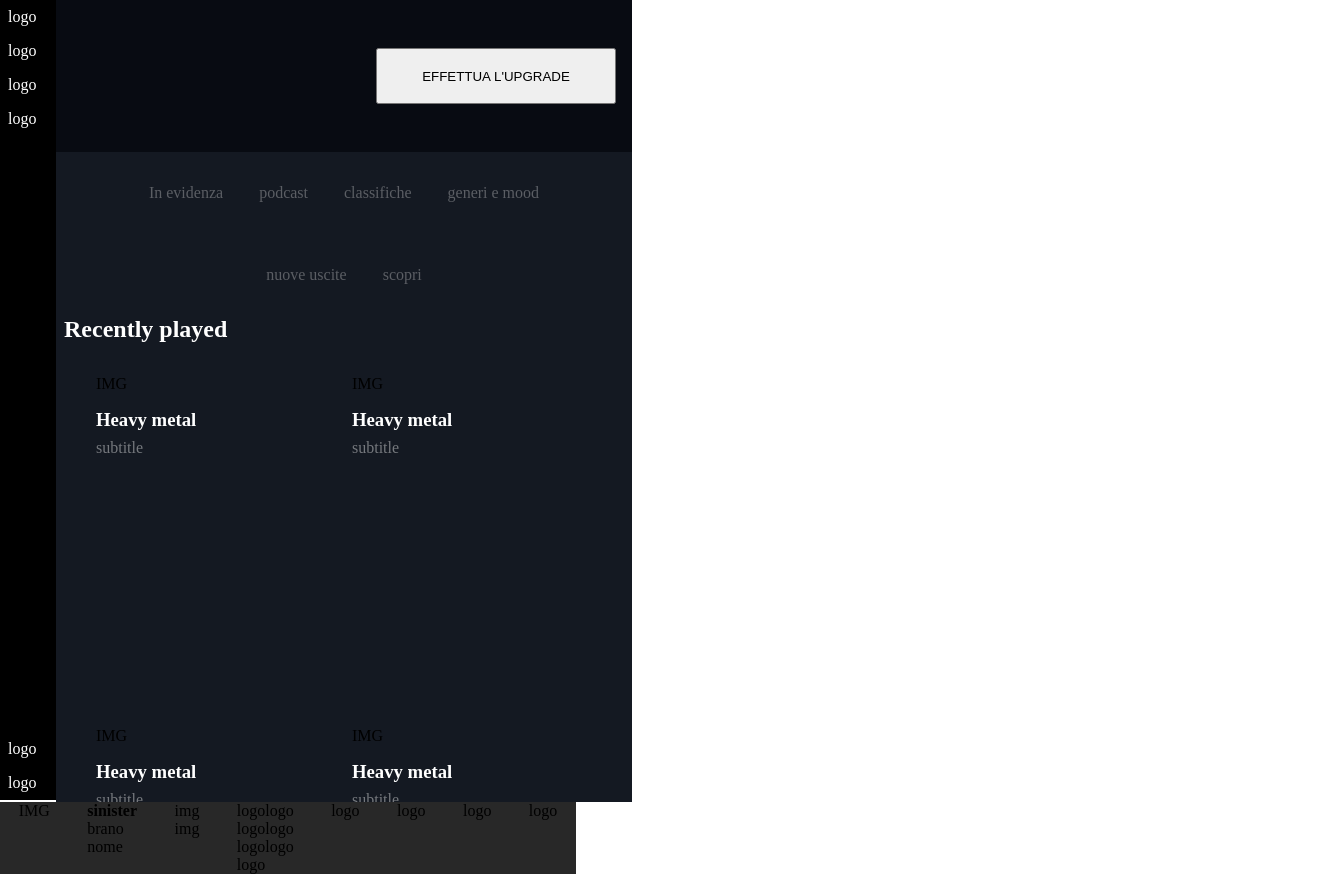
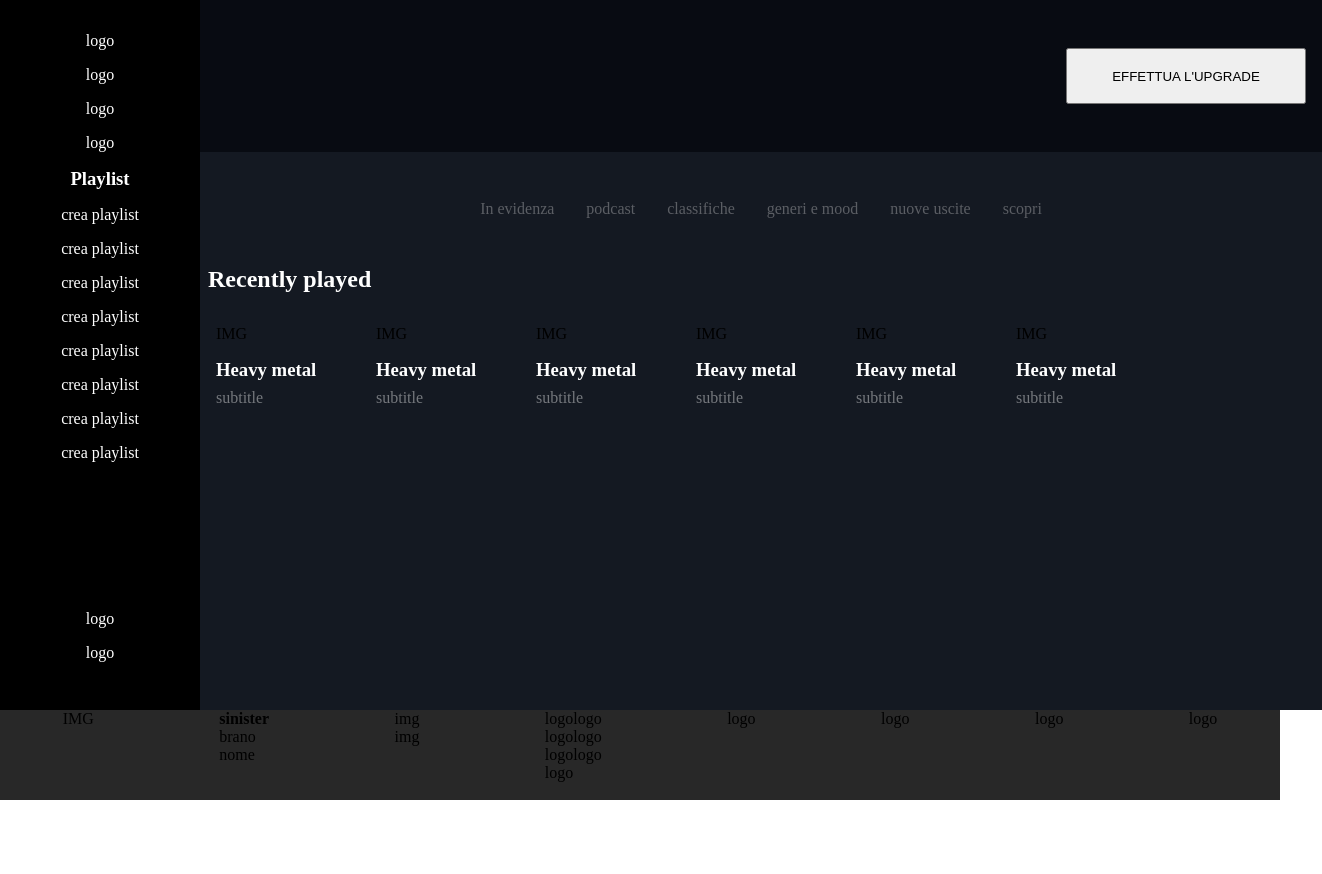
Before and after one commit to SimoneColombo1/html-css-spotifyweb, a plain HTML site: page index.html in a window 1280 px wide. Shown: the whole page, 1322 px wide, since content can reach past the window. After the commit the page ends 800 px from the top, so only its background shows below. Drawn offline with Linux system fonts and the light colour scheme.

Commit message:
aggiustata la nav bar per la versione s/ messo il wrap per le immagini

```diff
--- a/CSS/style.css
+++ b/CSS/style.css
@@ -15,33 +15,44 @@
      flex-direction: column;
      justify-content: space-between;
      color:white;
-     height:100vh ;
+     height:calc(100vh - 90px ) ;
+     width: 60px;
 
 }
 
 .sidebar section{
     display: flex;
      flex-direction: column;
+     justify-content: flex-start;
+}
+
+.sidebar span{
+
+    margin-bottom: 1rem;
 
 }
 
-.sidebar span{
-    display: inline-block;
-    width: 3.5rem;
-    padding: 0.5rem;
+.none{
+    display: none;
 }
+
 
 .contenitore{
     width: 576px;
 
 }
-header {
+.cta {
     display: flex;
     background-color: #080b12;
     justify-content: flex-end;
+    width: calc(100vw - 60px);
+    position: sticky;
+    top: 0;
+
+
     }
 
-    header button{
+    .cta button{
         margin: 3rem 1rem 3rem 0rem;
         height: 3.5rem;
         width: 15rem;
@@ -50,18 +61,19 @@ header {
      main{
         background-color: #141922;
         overflow: auto;
-        height: calc(100vh - 150px);
+        height: calc(100vh - 90px);
+        width: calc(100vw - 60px);
      }
 
-    main nav{
+    nav{
         display: flex;
-        flex-direction: column;
+        flex-direction: row;
         justify-content: center;
         text-align: center;
+        padding: 2rem;
+        flex-wrap: wrap;
     }
-    nav div{
-        padding: 2rem;
-    }
+
     nav a {
 
         padding: 1rem;
@@ -88,14 +100,16 @@ header {
     .riga{
         display: flex;
         flex-direction: row;
-        justify-content: center;
+
+
         padding: 2rem 0rem 0rem 1rem;
+        flex-wrap: wrap;
     }
-    .immagine{
+    .colonna{
         display: flex;
         flex-direction: column;
-        width: 16rem;
-        height: 20rem;
+        width: 10rem;
+        height: 16rem;
     }
 
 
@@ -106,6 +120,8 @@ header {
         flex-direction: row;
         justify-content: space-around;
         background-color:#282828 ;
+        width: 100vw;
+        height: 90px;
 
 
     }
@@ -113,11 +129,33 @@ header {
     .music-bar{
         display: flex;
         flex-direction: row;
+        justify-content: center;
     }
-
+  .music-bar span {
+    display: inline-block;
+}
 
 /******** S******/
 @media screen and (min-width:577px){
 
 
+    .sidebar{
+        width: 200px;
+
+    }
+
+    .none{
+        display: flex;
+        flex-direction: column;
+    }
+
+
+
+    main{
+        width: calc(100vw - 158px);
+    }
+
+    .cta{
+        width: calc(100vw - 158px);
+    }
 }
--- a/index.html
+++ b/index.html
@@ -15,7 +15,48 @@
         <span>logo</span>
         <span>logo</span>
         <span>logo</span>
+        <div class="none">
+           <span>
+            <h3>Playlist</h3>
+        </span>
+        <span>
+            <p>crea playlist</p>
 
+        </span>
+        <span>
+            <p>crea playlist</p>
+
+        </span>
+        <span>
+            <p>crea playlist</p>
+
+        </span>
+        <span>
+            <p>crea playlist</p>
+
+        </span>
+        <span>
+            <p>crea playlist</p>
+
+        </span>
+        <span>
+            <p>crea playlist</p>
+
+        </span>
+        <span>
+            <p>crea playlist</p>
+
+        </span>
+        <span>
+            <p>crea playlist</p>
+
+        </span>
+
+
+
+
+
+        </div>
     </section>
 
     <section>
@@ -26,63 +67,64 @@
           </nav>
     <div class="contenitore">
 
-        <header>
 
 
-            <button>EFFETTUA L'UPGRADE</button>
-        </header>
+
+
+
         <main>
+            <div class="cta">
+                <button>EFFETTUA L'UPGRADE</button>
+            </div>
         <nav>
-            <div><a href="">In evidenza</a>
+           <a href="">In evidenza</a>
             <a href="">podcast</a>
             <a href="">classifiche</a>
             <a href="">generi e mood</a>
-          </div>
-        <div>
+
+
           <a href="">nuove uscite</a>
             <a href="">scopri</a>
-        </div>
+
     </nav>
       <section class="cards">
         <h1> Recently played</h1>
         <div class="riga">
-            <div class="immagine">
+             <div class="colonna">
+                <span>IMG</span>
+                <h3>Heavy metal</h3>
+                <p>subtitle</p>
+                  </div>
+                  <div class="colonna">
+
+                <span>IMG</span>
+                <h3>Heavy metal</h3>
+                <p>subtitle</p>
+
+                       </div>
+
+
+             <div class="colonna">
                 <span>IMG</span>
                 <h3>Heavy metal</h3>
                 <p>subtitle</p>
             </div>
 
-            <div class="immagine">
+              <div class="colonna">
                 <span>IMG</span>
                 <h3>Heavy metal</h3>
                 <p>subtitle</p>
             </div>
 
 
-        </div>
-        <div class="riga">
-            <div class="immagine">
+
+
+            <div class="colonna">
                 <span>IMG</span>
                 <h3>Heavy metal</h3>
                 <p>subtitle</p>
             </div>
-
-            <div class="immagine">
-                <span>IMG</span>
-                <h3>Heavy metal</h3>
-                <p>subtitle</p>
-            </div>
-
-
-        </div>
-        <div class="riga">
-            <div class="immagine">
-                <span>IMG</span>
-                <h3>Heavy metal</h3>
-                <p>subtitle</p>
-            </div>
-
-            <div class="immagine">
+    <div class="colonna">
                 <span>IMG</span>
                 <h3>Heavy metal</h3>
                 <p>subtitle</p>
```
